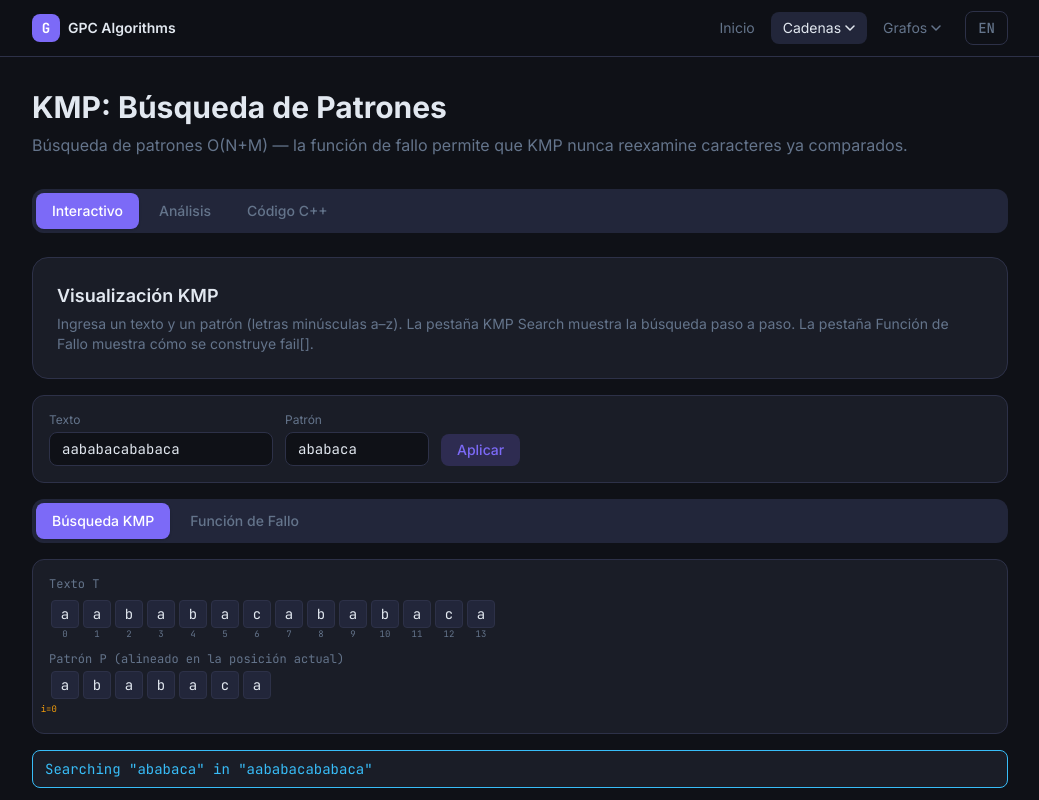
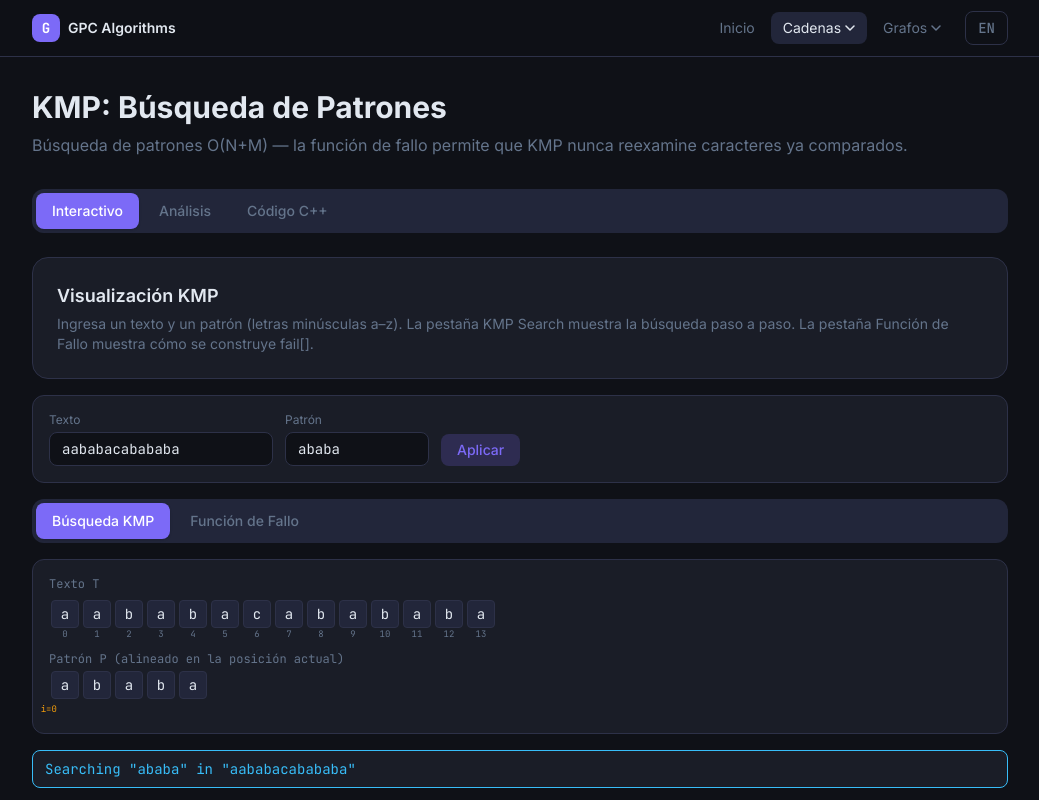
Before and after one commit to chubakueno/gpc, a React (Vite) app: page /kmp in a window 1280 px wide. Shown: the top 800 px of the page, without its empty margins (120-1159 px from the left). Built offline with nearby package versions, Linux system fonts and the light colour scheme.

Commit message:
mejor ejemplo kmp

```diff
--- a/src/components/kmp/KMPCode.tsx
+++ b/src/components/kmp/KMPCode.tsx
@@ -45,8 +45,8 @@ vector<int> kmpSearch(const string& T, const string& P) {
 }
 
 int main() {
-    string T = "aababacababaca";
-    string P = "ababaca";
+    string T = "aababacabababa";
+    string P = "ababa";
 
     auto pos = kmpSearch(T, P);
     cout << "Matches at: ";
@@ -113,7 +113,7 @@ int main() {
     cout << period("aabaab")   << "\\n";  // 3  (period "aab")
     cout << period("abcde")    << "\\n";  // 5  (no shorter period)
 
-    auto m = kmpConcat("aababacababaca", "ababaca");
+    auto m = kmpConcat("aababacabababa", "ababa");
     for (int p : m) cout << p << " ";    // 1 7
     cout << "\\n";
 }`;
--- a/src/components/kmp/KMPDemo.tsx
+++ b/src/components/kmp/KMPDemo.tsx
@@ -5,8 +5,8 @@ import { TabGroup } from "@/components/shared/TabGroup";
 import { computeKMPFrames, computeFailFrames } from "./kmpOps";
 import type { KMPFrame, FailFrame } from "@/types/kmp";
 
-const DEFAULT_TEXT    = "aababacababaca";
-const DEFAULT_PATTERN = "ababaca";
+const DEFAULT_TEXT    = "aababacabababa";
+const DEFAULT_PATTERN = "ababa";
 const CELL_W = 32; // px per character cell
 const INTERVAL = 650;
 
```
